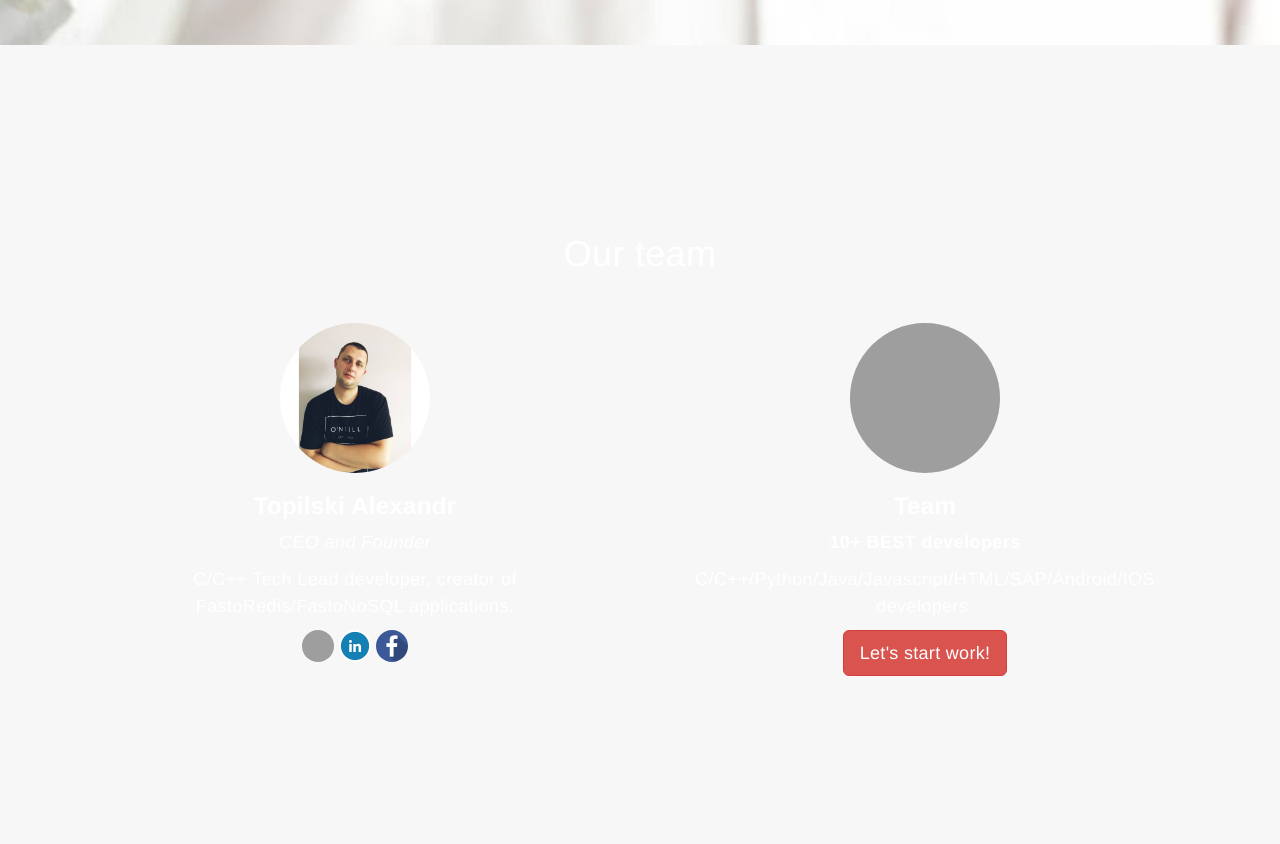
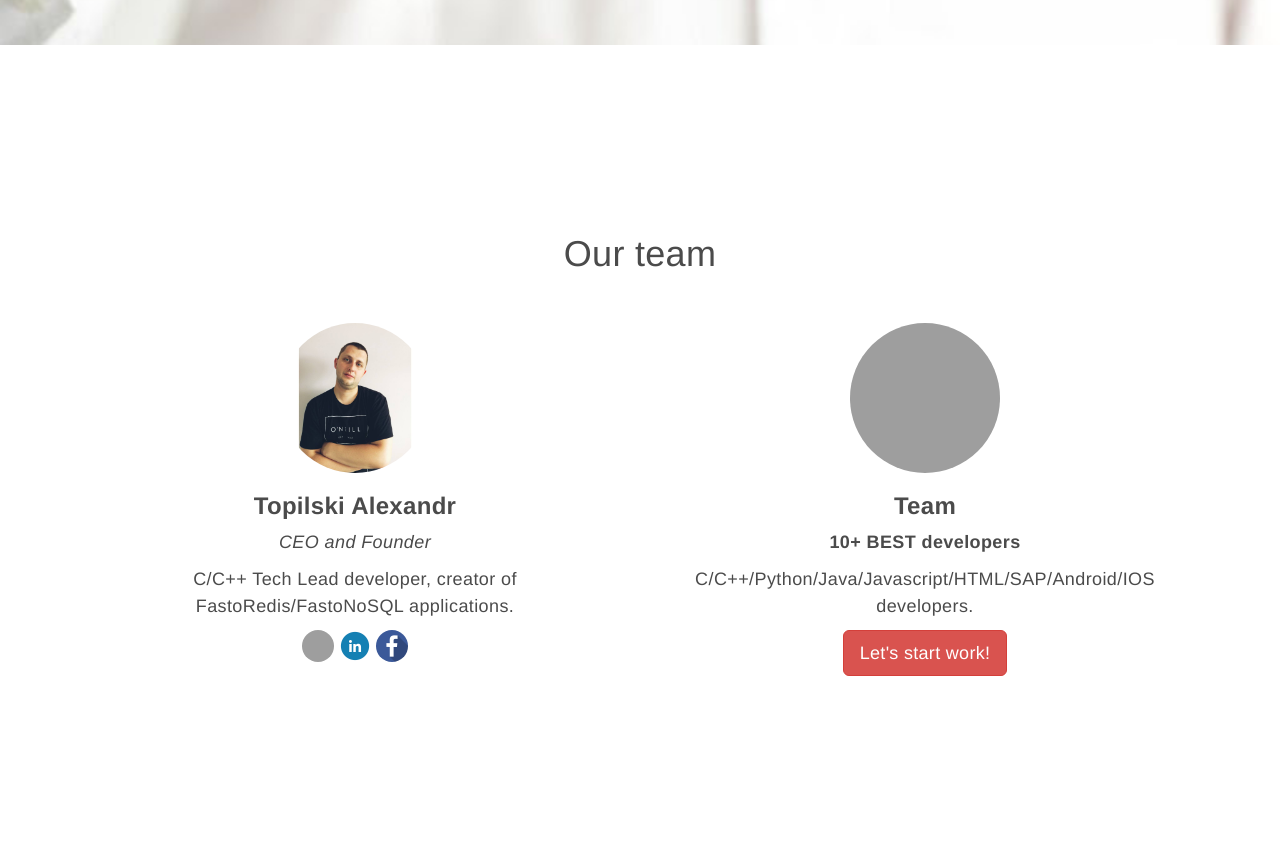
Before and after one commit to fastogt/fastogt_site_new, a Flask app: page / in a window 1280 px wide. Shown: the part 3155-3999 px from the top of the page. Run offline with Flask 2, Linux system fonts and the light colour scheme; parts of the project's set-up code (start-up, migrations or seed data) failed here and were passed over; some libraries are stand-ins or nearby versions; grey boxes are pictures that could not be loaded.

Commit message:
New style

```diff
--- a/app/static/assets/css/index.css
+++ b/app/static/assets/css/index.css
@@ -166,10 +166,6 @@ hr {
     top: -46px;
 }
 
-#what-we-do, #team {
-    background-color: rgb(247, 247, 247);
-}
-
 #team p {
     font-size: 18px;
     line-height: 27px;
@@ -192,3 +188,7 @@ hr {
     height: 32px;
     border-radius: 100%;
 }
+
+#team {
+    color: rgb(75, 75, 75);
+}
```
